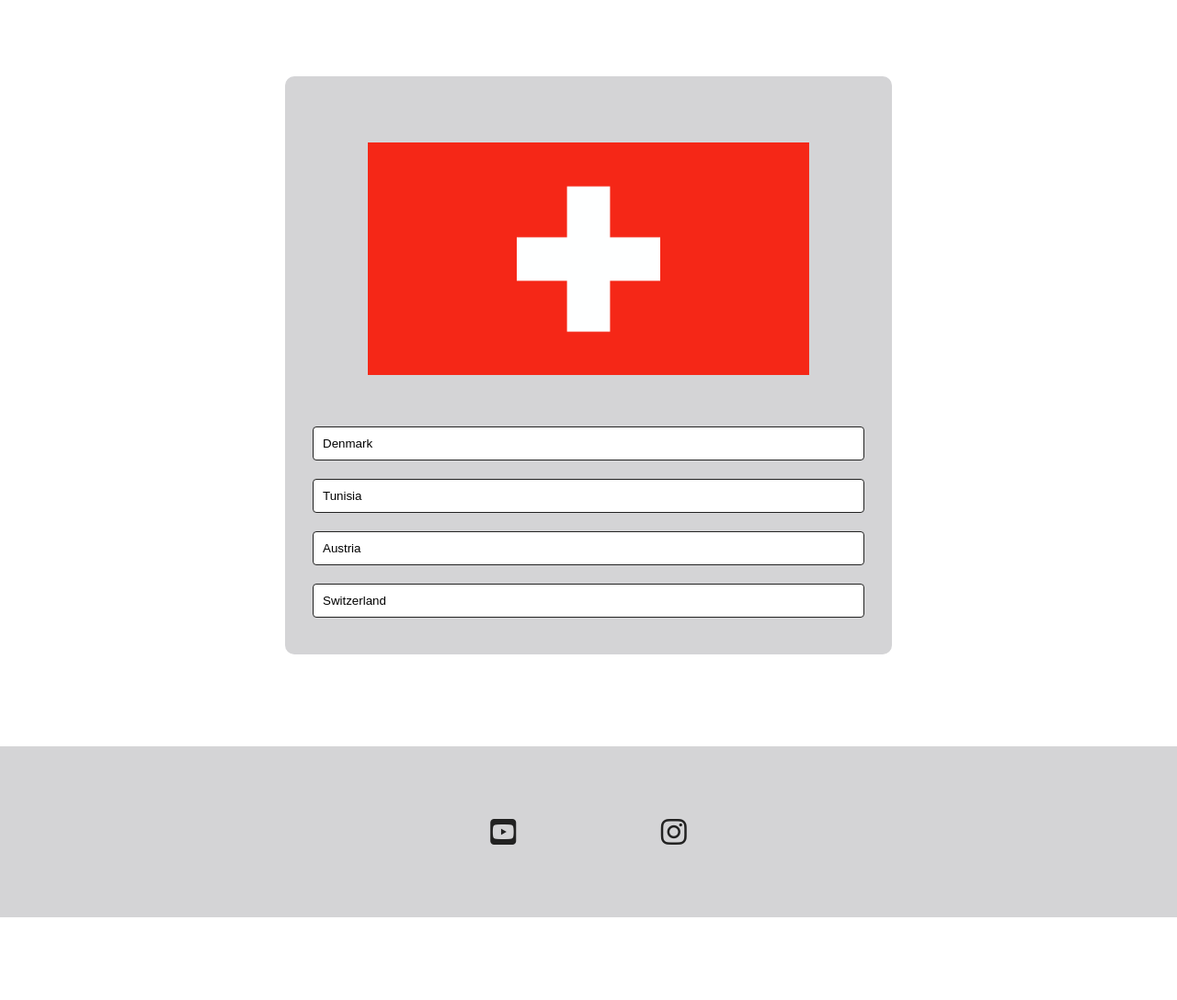
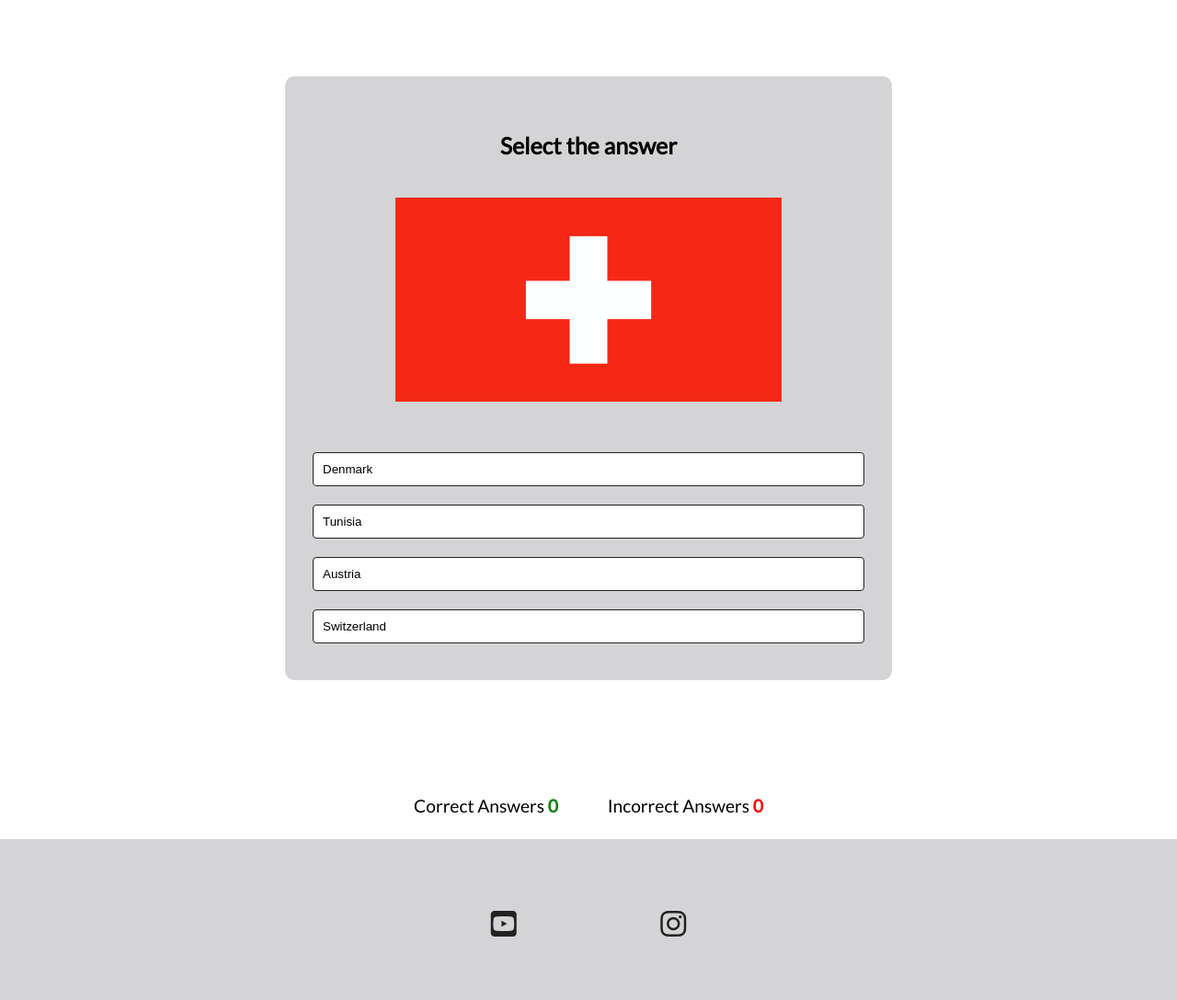
Before and after one commit to amandakoka/milestone-two, a plain HTML site: page index.html in a window 1280 px wide. Shown: the part 317-1405 px from the top of the page at 92% size. Before the commit the page ends 1315 px from the top, so only its background shows below. Drawn offline with Linux system fonts and the light colour scheme.

Commit message:
add code for score area

```diff
--- a/assets/css/style.css
+++ b/assets/css/style.css
@@ -11,7 +11,10 @@
     height: 300px;
     padding-top: 0;
 }
-h1, h2 {
+body {
+    font-family: 'Lato', sans-serif;
+}
+h1, h2, h3 {
     text-align: center;
     padding-top: 5%;
 }
@@ -21,6 +24,9 @@ h1 {
 h2 {
     font-size: 30px;
     padding-bottom: 7%;
+}
+h3 {
+    font-size: 25px;
 }
 
 /*quiz styling*/
@@ -33,9 +39,9 @@ h2 {
     padding: 30px ;
 }
 img#question {
-    width: 80%;
+    width: 70%;
     padding-bottom: 7%;
-    padding-left: 10%;
+    padding-left: 15%;
     padding-top: 7%;
 }
 
@@ -75,6 +81,23 @@ img#question {
 .incorrect {
     background-color: red;
 }
+/* score area styling*/
+.score-area {
+    text-align: center;
+    font-size: 1.2rem;
+}
+#score {
+    color: green;
+    font-weight: bold;
+}
+#incorrect {
+    color: red;
+    font-weight: bold;
+}
+.scores {
+    display: inline-block;
+    padding: 25px;
+}
 
 /*footer styling*/
 footer {
--- a/index.html
+++ b/index.html
@@ -4,6 +4,10 @@
     <meta charset="UTF-8">
     <meta name="viewport" content="width=device-width, initial-scale=1.0">
     <link rel="stylesheet" href="assets/css/style.css">
+    <link rel="preconnect" href="https://fonts.googleapis.com">
+    <!--Google Fonts Link-->
+    <link rel="preconnect" href="https://fonts.gstatic.com" crossorigin>
+    <link href="https://fonts.googleapis.com/css2?family=Lato&display=swap" rel="stylesheet">
     <!--Font awesome link-->
     <script src="https://kit.fontawesome.com/14a6ec3476.js" crossorigin="anonymous"></script>
     <title>World Flags Quiz</title>
@@ -14,6 +18,7 @@
         <h2>Can you guess the flag?</h2>
     </header>
     <div class="quiz">
+        <h3>Select the answer</h3>
         <img id="question" src="">
         <div id="answerbuttons">
             <button class ="btn"> Answer 1</button>
@@ -22,6 +27,10 @@
             <button class ="btn"> Answer 4</button>
         </div>
         <button id="nextbtn">Next</button>
+    </div>
+    <div class="score-area">
+        <p class="scores">Correct Answers <span id="score">0</span></p>
+        <p class="scores">Incorrect Answers <span id="incorrect">0</span></p>
     </div>
     <footer>
         <ul class="socials">
```
